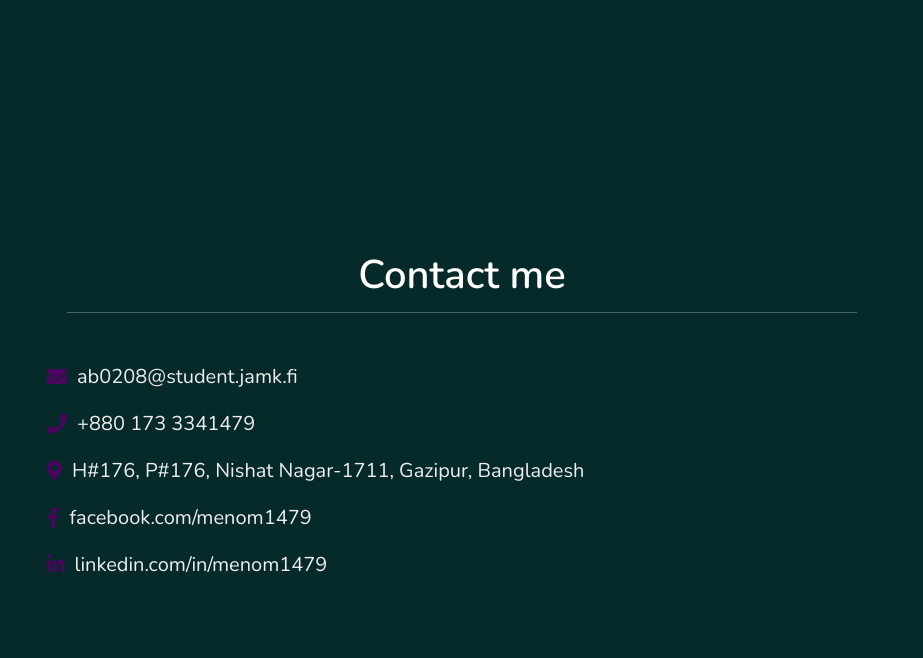
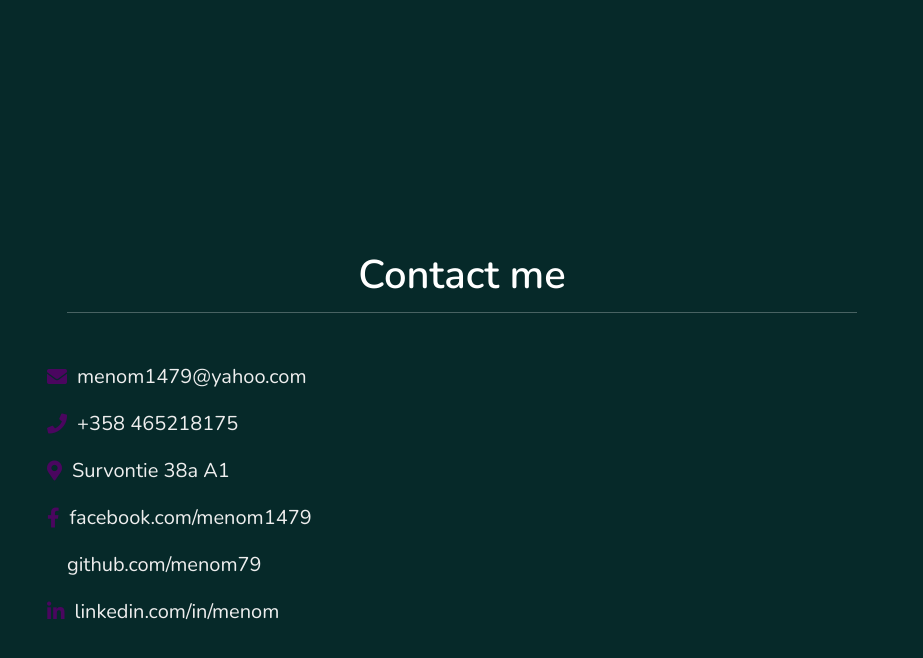
Before and after one commit to menom79/portfolio, a plain HTML site: page index.html in a window 1280 px wide. Shown: the part 3107-3765 px from the top of the page, without its empty margins (353-1276 px from the left). Drawn offline with nearby package versions, Linux system fonts and the light colour scheme.

Commit message:
contacts change

```diff
--- a/index.html
+++ b/index.html
@@ -237,11 +237,12 @@
             <div class="row">
                 <div class="content">
                     <div class="info">
-                        <h3> <i class="fas fa-envelope"></i> ab0208@student.jamk.fi </h3>
-                        <h3> <i class="fas fa-phone"></i> +880 173 3341479 </h3>
-                        <h3> <i class="fas fa-map-marker-alt"></i> H#176, P#176, Nishat Nagar-1711, Gazipur, Bangladesh </h3>
+                        <h3> <i class="fas fa-envelope"></i> menom1479@yahoo.com </h3>
+                        <h3> <i class="fas fa-phone"></i> +358 465218175 </h3>
+                        <h3> <i class="fas fa-map-marker-alt"></i> Survontie 38a A1 </h3>
                         <h3> <i class="fab fa-facebook-f"></i> facebook.com/menom1479 </h3>
-                        <h3> <i class="fab fa-linkedin-in"></i> linkedin.com/in/menom1479 </h3>
+                        <h3> <i class="fa-github"></i> github.com/menom79 </h3>
+                        <h3> <i class="fab fa-linkedin-in"></i> linkedin.com/in/menom </h3>
                     </div>
                 </div>
             </div>
```
